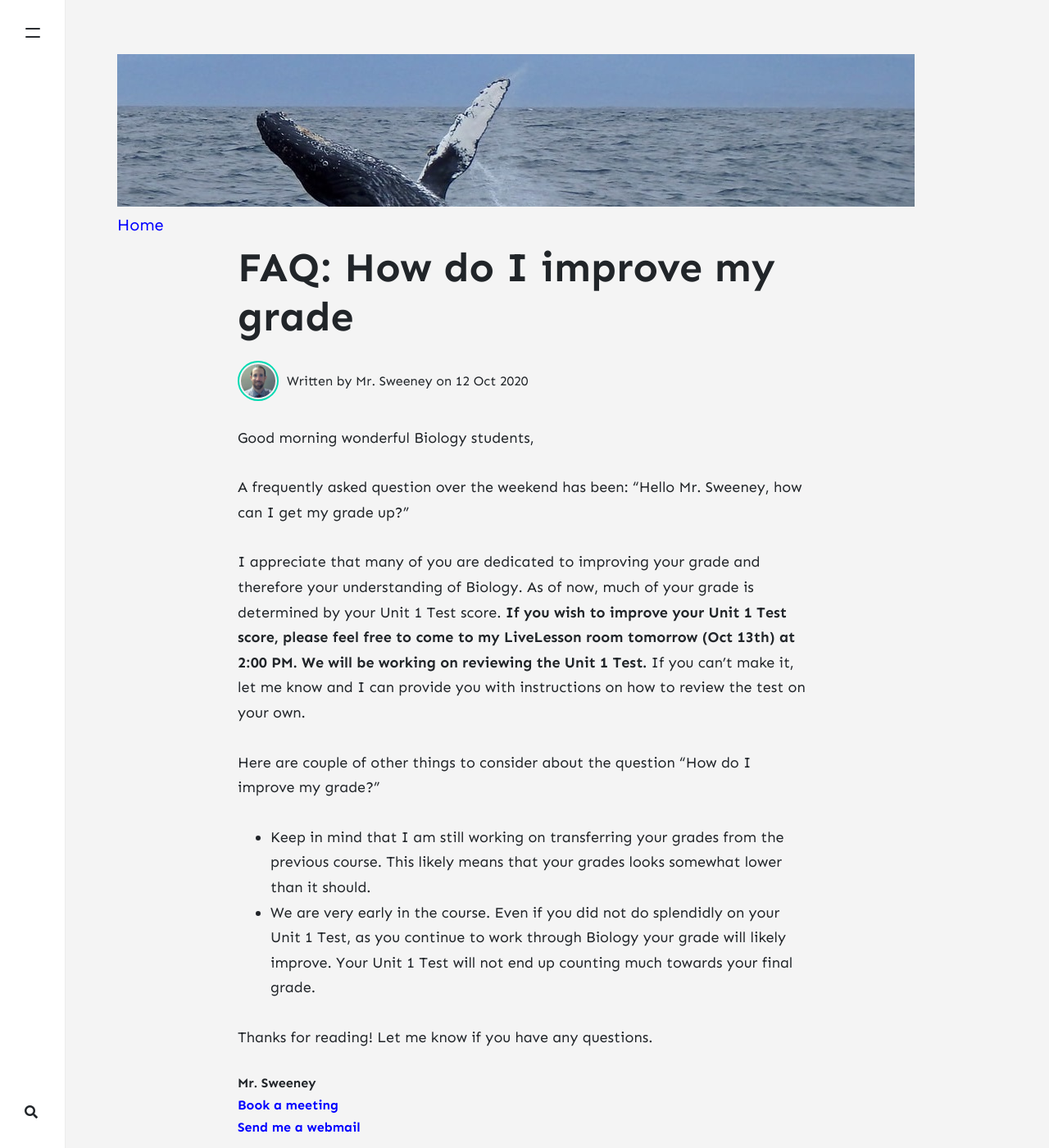
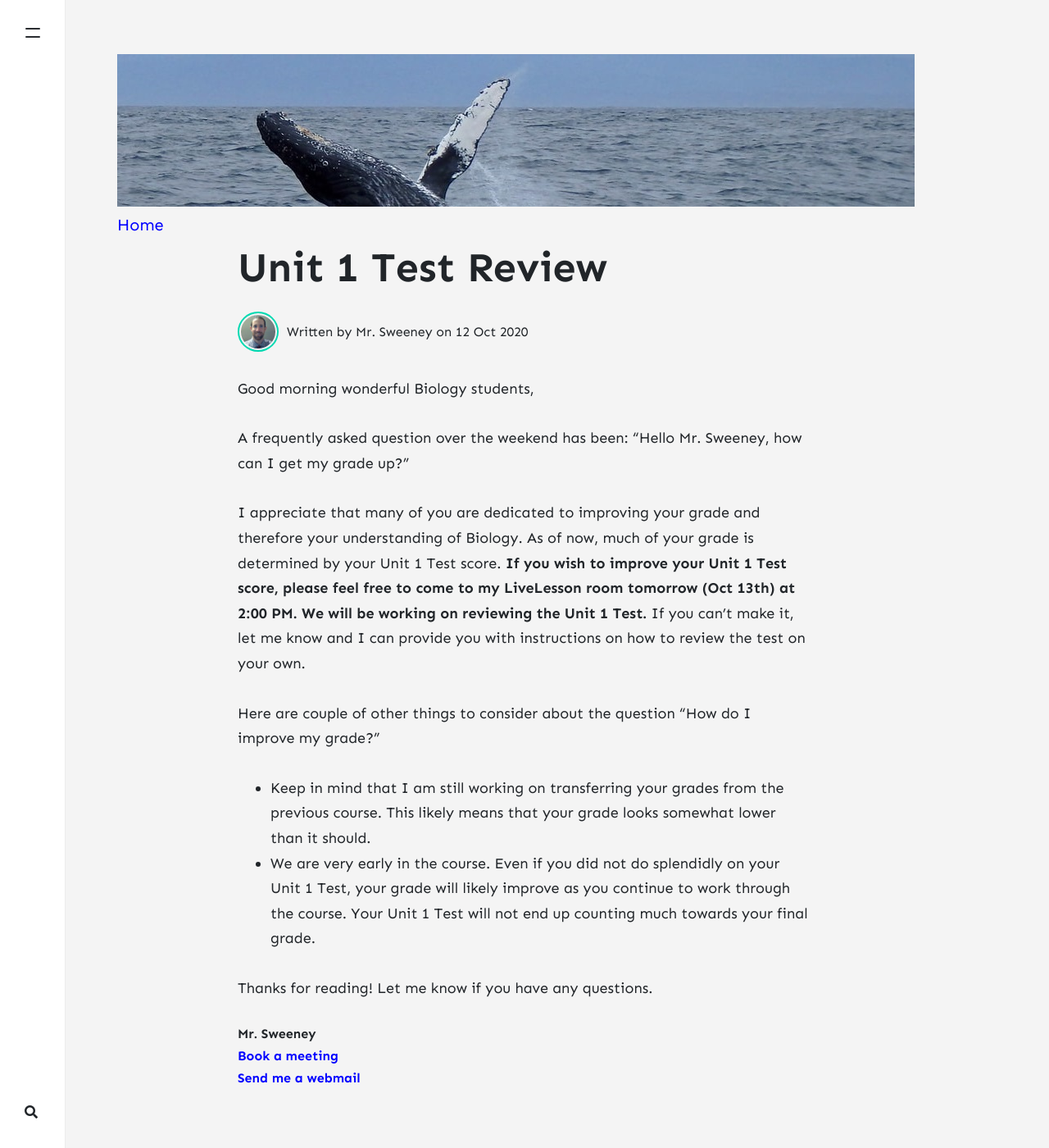
Before and after one commit to minnesota-connections-academy/biology-announcements, a Jekyll site: the page built from _posts/2020-10-12-unit-1-test-review.md, in a window 1280 px wide and 1400 px high. Shown: the whole window at 82% size. Built offline with Jekyll 4.4.1, drawn with Linux system fonts in a browser that asks for light colours; nearby versions of some CDN libraries; comment, search, counter and statistics services are not loaded.

Commit message:
11/13/20

```diff
--- a/_posts/2020-10-12-FAQ-How-do-I-improve-my-grade.md
+++ b/_posts/2020-10-12-unit-1-test-review.md
@@ -1,6 +1,6 @@
 ---
 layout: post
-title: "FAQ: How do I improve my grade"
+title: "Unit 1 Test Review"
 author: mr-sweeney
 categories: [ Announcements ]
 tags: [ ]
@@ -15,8 +15,8 @@ I appreciate that many of you are dedicated to improving your grade and therefor
 
 Here are couple of other things to consider about the question "How do I improve my grade?"
 
-- Keep in mind that I am still working on transferring your grades from the previous course. This likely means that your grades looks somewhat lower than it should.
-- We are very early in the course. Even if you did not do splendidly on your Unit 1 Test, as you continue to work through Biology your grade will likely improve. Your Unit 1 Test will not end up counting much towards your final grade.
+- Keep in mind that I am still working on transferring your grades from the previous course. This likely means that your grade looks somewhat lower than it should.
+- We are very early in the course. Even if you did not do splendidly on your Unit 1 Test, your grade will likely improve as you continue to work through the course. Your Unit 1 Test will not end up counting much towards your final grade.
 
 Thanks for reading! Let me know if you have any questions.
 
```
Also changed, not shown: _posts/2020-11-13-faq-how-do-i-get-my-grade-up.md (added, +33 -0 lines), _posts/2020-11-13-retake-information.md (added, +17 -0 lines).
